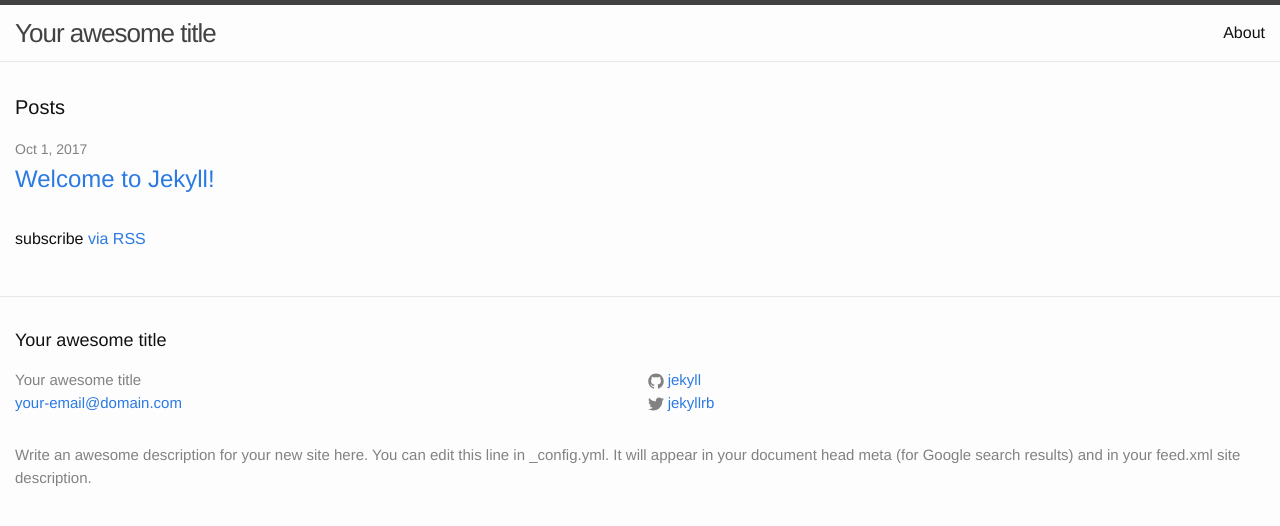
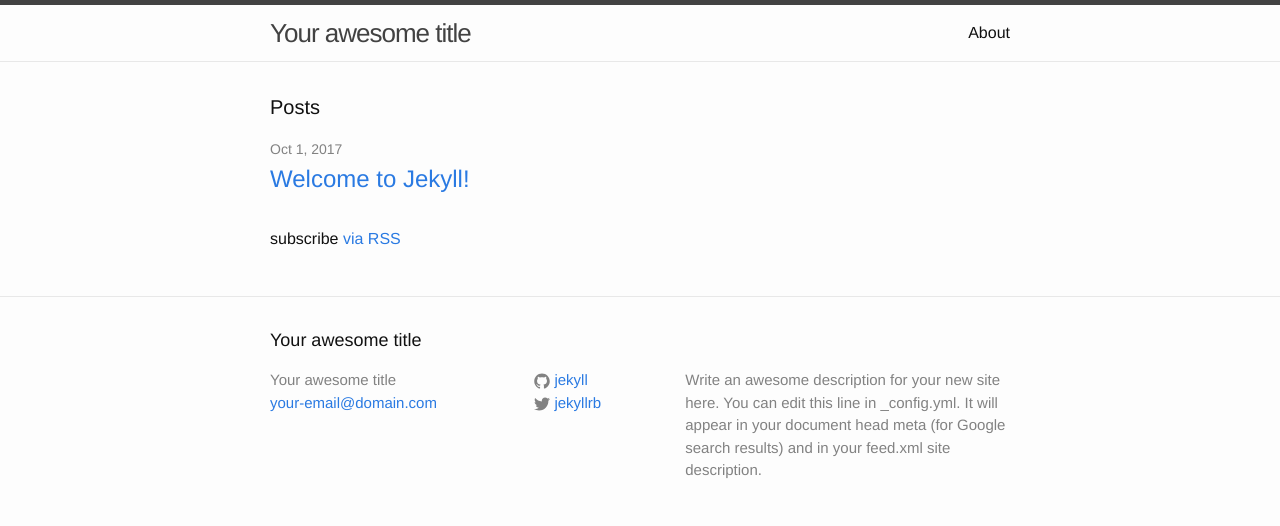
Before and after one commit to naotot/naotot.github.io, a Jekyll site: the page built from index.html, in a window 1280 px wide. Shown: the top 526 px of the page. Built offline with Jekyll 4.4.1, drawn with Linux system fonts in a browser that asks for light colours.

Commit message:
Update main.scss

```diff
--- a/css/main.scss
+++ b/css/main.scss
@@ -23,10 +23,10 @@ $grey-color-light: lighten($grey-color, 40%);
 $grey-color-dark:  darken($grey-color, 25%);
 
 // Width of the content area
-$content-width:    1400px;
+$content-width:    800px;
 
 $on-palm:          600px;
-$on-laptop:        1400px;
+$on-laptop:        800px;
 
 
 
```
